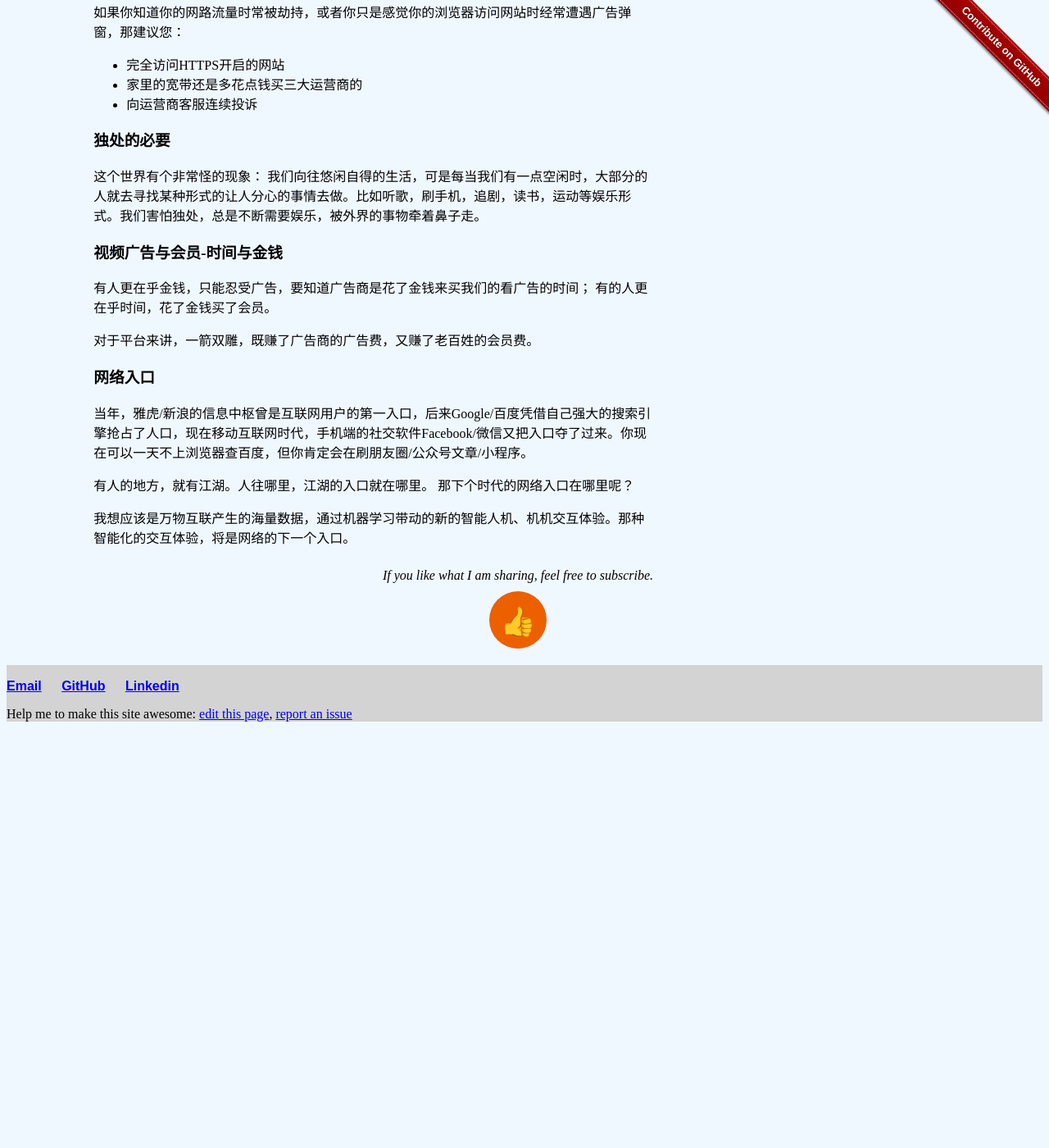
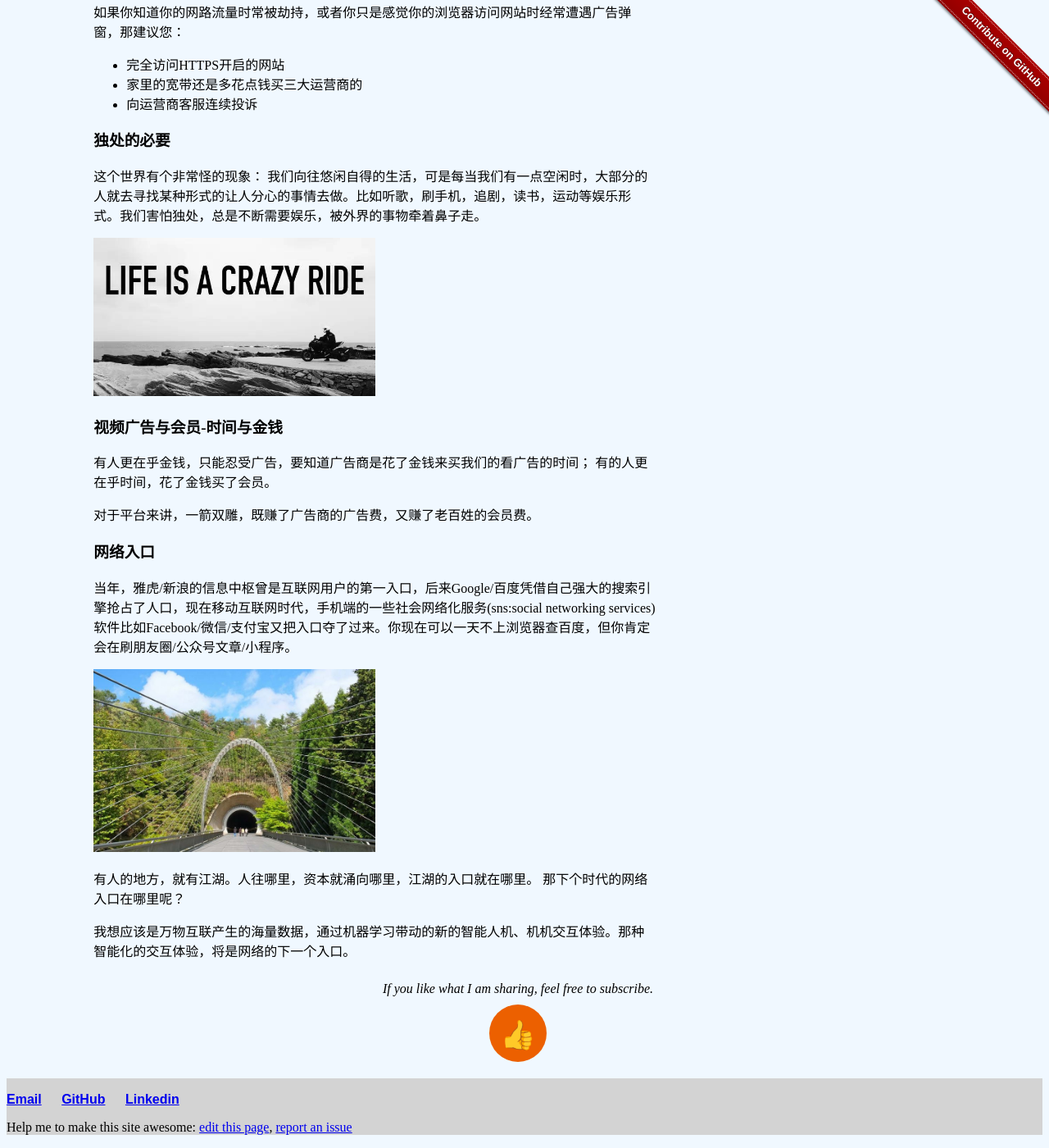
Before and after one commit to liuning0820/liuning0820.github.io, a Jekyll site: the page built from _posts/2019-07-27-mindset-2019.md, in a window 1280 px wide and 1400 px high, scrolled down 8680 px. Shown: the whole window at 82% size. Built offline with Jekyll 4.4.1, drawn with Linux system fonts in a browser that asks for light colours; comment, search, counter and statistics services are not loaded; before the commit the page ends 9576 px from its top, so only the background shows below that.

Commit message:
update by add images

```diff
--- a/_posts/2019-07-27-mindset-2019.md
+++ b/_posts/2019-07-27-mindset-2019.md
@@ -256,6 +256,8 @@ Table Of Context:
 
 这个世界有个非常怪的现象： 我们向往悠闲自得的生活，可是每当我们有一点空闲时，大部分的人就去寻找某种形式的让人分心的事情去做。比如听歌，刷手机，追剧，读书，运动等娱乐形式。我们害怕独处，总是不断需要娱乐，被外界的事物牵着鼻子走。
 
+![life-is-a-crazy-ride]({{ site.url }}{{site.baseurl}}/images/life-is-a-crazy-ride.jpg){:height="50%" width="50%"}
+
 ### 视频广告与会员-时间与金钱
 
 有人更在乎金钱，只能忍受广告，要知道广告商是花了金钱来买我们的看广告的时间；
@@ -265,9 +267,11 @@ Table Of Context:
 
 ### 网络入口
 
-当年，雅虎/新浪的信息中枢曾是互联网用户的第一入口，后来Google/百度凭借自己强大的搜索引擎抢占了人口，现在移动互联网时代，手机端的社交软件Facebook/微信又把入口夺了过来。你现在可以一天不上浏览器查百度，但你肯定会在刷朋友圈/公众号文章/小程序。
+当年，雅虎/新浪的信息中枢曾是互联网用户的第一入口，后来Google/百度凭借自己强大的搜索引擎抢占了人口，现在移动互联网时代，手机端的一些社会网络化服务(sns:social networking services)软件比如Facebook/微信/支付宝又把入口夺了过来。你现在可以一天不上浏览器查百度，但你肯定会在刷朋友圈/公众号文章/小程序。
 
-有人的地方，就有江湖。人往哪里，江湖的入口就在哪里。
+![internet-entrance]({{ site.url }}{{site.baseurl}}/images/internet-entrance.jpg){:height="50%" width="50%"}
+
+有人的地方，就有江湖。人往哪里，资本就涌向哪里，江湖的入口就在哪里。
 那下个时代的网络入口在哪里呢？
 
 我想应该是万物互联产生的海量数据，通过机器学习带动的新的智能人机、机机交互体验。那种智能化的交互体验，将是网络的下一个入口。
```
Also changed, not shown: images/internet-entrance.jpg (added), images/life-is-a-crazy-ride.jpg (added).
